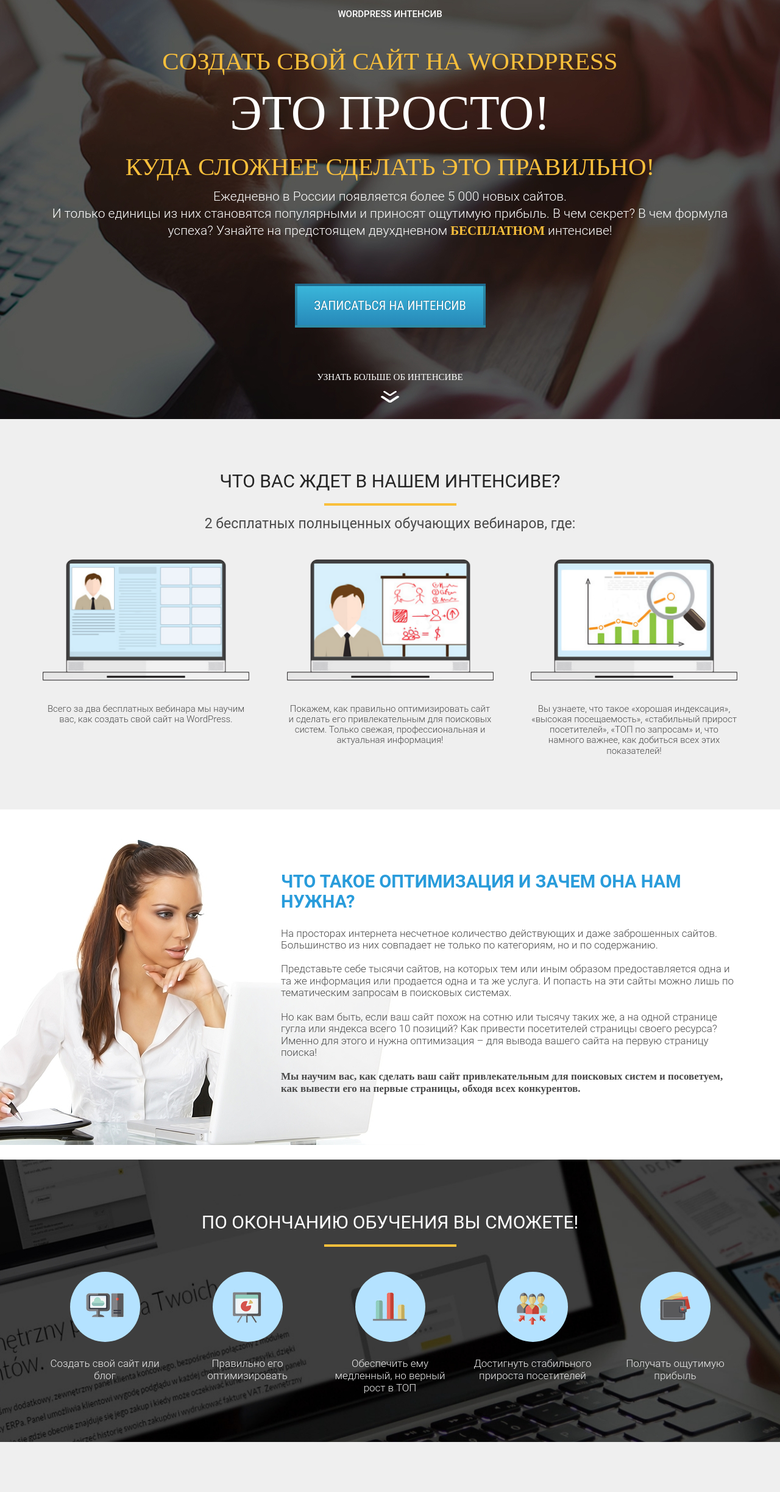
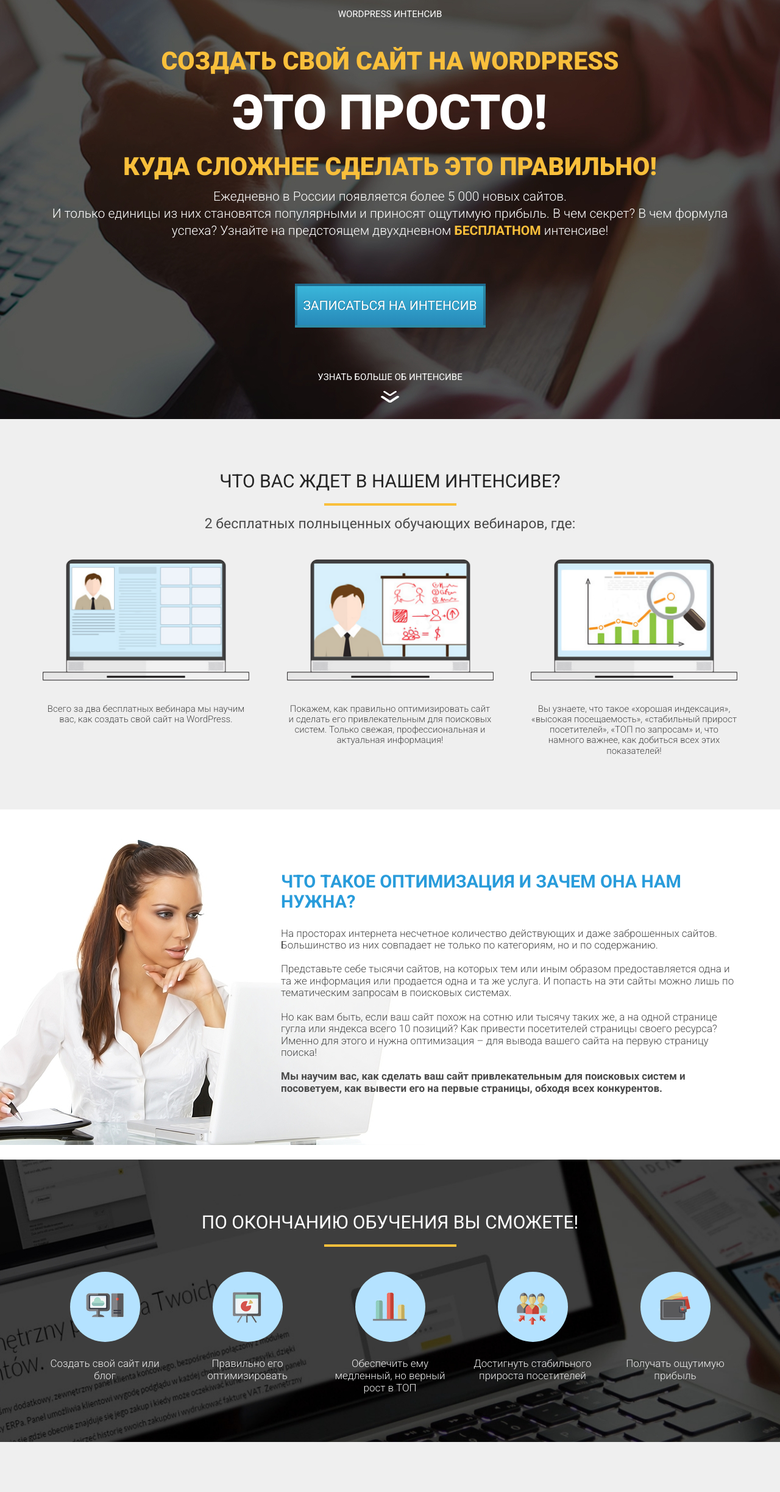
Before and after one commit to PerpetuumG/Petrychenko_wordpress, a plain HTML site: page index.html in a window 1280 px wide. Shown: the part 113-2559 px from the top of the page at 61% size. Drawn offline with Linux system fonts and the light colour scheme; files whose address does not match are found by name.

Commit message:
Подключение шрифтов

```diff
--- a/css/style.css
+++ b/css/style.css
@@ -2,6 +2,10 @@
     box-sizing: border-box;
     margin: 0;
     padding: 0;
+}
+
+html {
+    font-family: 'Roboto', sans-serif;
 }
 
 .container{
@@ -23,7 +27,7 @@
 .logo .logo_text {
     color: #fff;
     text-align: center;
-    font-family: Roboto;
+    font-family: 'Roboto', sans-serif;
     font-size: 15px;
     font-weight: 500;
     line-height: 24px;
@@ -37,9 +41,8 @@ h1{
 
 .title{
     color: #f9bf3b;
-    font-family: 'Roboto - Black';
     font-size: 41px;
-    font-weight: 400;
+    font-weight: 900;
     line-height: 24px;
     text-transform: uppercase;
     text-align: center;
@@ -47,9 +50,8 @@ h1{
 
 .simple .title_big{
     color: #fff;
-    font-family: 'Roboto - Black';
     font-size: 80px;
-    font-weight: 400;
+    font-weight: 900;
     text-transform: uppercase;
     text-align: center;
     margin-top: 21px;
@@ -60,7 +62,6 @@ h2.title{
 }
 .promo .promo_text{
     color: #fff;
-    font-family: 'Roboto Light';
     font-size: 21px;
     font-weight: 300;
     line-height: 28px;
@@ -71,7 +72,6 @@ h2.title{
 
 .promo .promo_text span{
     color: #f9bf3b;
-    font-family: 'Roboto Bold';
     font-weight: 700;
 }
 
@@ -87,7 +87,6 @@ h2.title{
     cursor: pointer;
     text-shadow: -1px -1px 0 rgba(0, 0, 0, 0.22);
     color: #fff;
-    font-family: 'Roboto Condensed';
     font-size: 21px;
     font-weight: 400;
     line-height: 24px;
@@ -101,7 +100,7 @@ h2.title{
 }
 .more .more_text{
     color: #fff;
-    font-family: 'Robot - Thin';
+    font-family: 'Roboto', sans-serif;
     font-size: 15px;
     font-weight: 400;
     text-transform: uppercase;
@@ -121,7 +120,7 @@ h2.title{
 
 .waiting .waiting_header, .finish .finish_header {
     color: #252525;
-    font-family: 'Roboto';
+    font-family: 'Roboto', sans-serif;
     font-size: 30px;
     font-weight: 400;
     text-transform: uppercase;
@@ -142,7 +141,7 @@ h2.title{
 .waiting .waiting_subheader {
     margin-top: 17px;
     color: #4a4a4a;
-    font-family: 'Roboto';
+    font-family: 'Roboto', sans-serif;
     font-size: 23px;
     font-weight: 400;
     text-align: center;
@@ -166,7 +165,7 @@ h2.title{
 .waiting .waiting_wrapper .waiting_item .waiting_descr{
     margin-top: 33px;
     color: #4a4a4a;
-    font-family: 'Roboto';
+    font-family: 'Roboto', sans-serif;
     font-size: 15px;
     font-weight: 300;
 }
@@ -179,7 +178,7 @@ h2.title{
 .optimization .optimization_header{
     margin-left: 391px;
     color: #299cdb;
-    font-family: 'Roboto';
+    font-family: 'Roboto', sans-serif;
     font-size: 29px;
     font-weight: 700;
     text-transform: uppercase;
@@ -189,13 +188,13 @@ h2.title{
     margin-top: 25px;
     margin-left: 391px;
     color: #4a4a4a;
-    font-family: 'Roboto';
+    font-family: 'Roboto', sans-serif;
     font-size: 17px;
     font-weight: 300;
 }
 
 .optimization .optimization_text span{
-    font-family: 'Roboto - Bold';
+    font-family: 'Roboto', sans-serif;
     font-weight: 700;
 }
 
@@ -236,7 +235,7 @@ h2.title{
     margin-top: 25px;
     text-align: center;
     color: #efefef;
-    font-family: 'Roboto';
+    font-family: 'Roboto', sans-serif;
     font-size: 17px;
     font-weight: 300;
     line-height: 20px;
@@ -271,7 +270,7 @@ h2.title{
     cursor: pointer;
     text-shadow: -1px -1px 0 rgba(0, 0, 0, 0.22);
     color: #fff;
-    font-family: 'Roboto Condensed';
+    font-family: 'Roboto', sans-serif;
     font-size: 21px;
     font-weight: 400;
     line-height: 24px;
@@ -291,7 +290,7 @@ h2.title{
 .webinar .webinar_header{
     margin-top: 36px;
     color: #252525;
-    font-family: 'Roboto';
+    font-family: 'Roboto', sans-serif;
     font-size: 30px;
     font-weight: 400;
     text-transform: uppercase;
@@ -301,7 +300,7 @@ h2.title{
 .webinar .webinar_subheader {
     margin-top: 30px;
     color: #299cdb;
-    font-family: 'Roboto';
+    font-family: 'Roboto', sans-serif;
     font-size: 29px;
     font-weight: 700;
     text-transform: uppercase;
@@ -311,7 +310,7 @@ h2.title{
 .webinar .webinar_text{
     margin-top: 20px;
     color: #4a4a4a;
-    font-family: 'Roboto';
+    font-family: 'Roboto', sans-serif;
     font-size: 23px;
     font-weight: 400;
     text-align: center;
@@ -329,7 +328,7 @@ h2.title{
 }
 .footer .footer_info .footer_help a {
     color: #888888;
-    font-family: Roboto;
+    font-family: 'Roboto', sans-serif;
     font-size: 15px;
     font-weight: 300;
     line-height: 21px;
@@ -347,7 +346,7 @@ h2.title{
 
 .footer .footer_info .footer_conf a {
     color: #888888;
-    font-family: Roboto;
+    font-family: 'Roboto', sans-serif;
     font-size: 15px;
     font-weight: 300;
     line-height: 21px;
@@ -358,7 +357,7 @@ h2.title{
     margin-top: 10px;
     text-align: center;
     color: #888888;
-    font-family: Roboto;
+    font-family: 'Roboto', sans-serif;
     font-size: 15px;
     font-weight: 300;
     line-height: 21px;
--- a/index.html
+++ b/index.html
@@ -7,6 +7,8 @@
     <meta name="viewport" content="width=device-width, initial-scale=1.0">
     <title>Wordpress интенсив</title>
     <link rel="stylesheet" href="css/normalize.css">
+    <link rel="preconnect" href="https://fonts.gstatic.com">
+    <link href="https://fonts.googleapis.com/css2?family=Roboto:wght@100;300;400;700;900&display=swap" rel="stylesheet">
     <link rel="stylesheet" href="css/style.css">
 </head>
 
```
